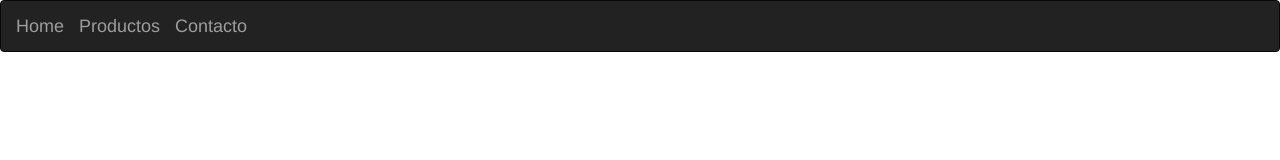
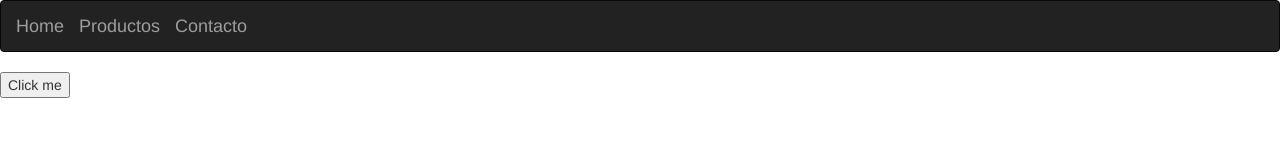
Before and after one commit to FredyPapa/tienda, a plain HTML site: page index.html in a window 1280 px wide. Drawn offline with nearby package versions, Linux system fonts and the light colour scheme.

Commit message:
Boton comprar

```diff
--- a/index.html
+++ b/index.html
@@ -24,6 +24,8 @@
         </div>
     </nav>
 
+    <input type="button" value="Click me" />
+
 </body>
 
 </html>
```
